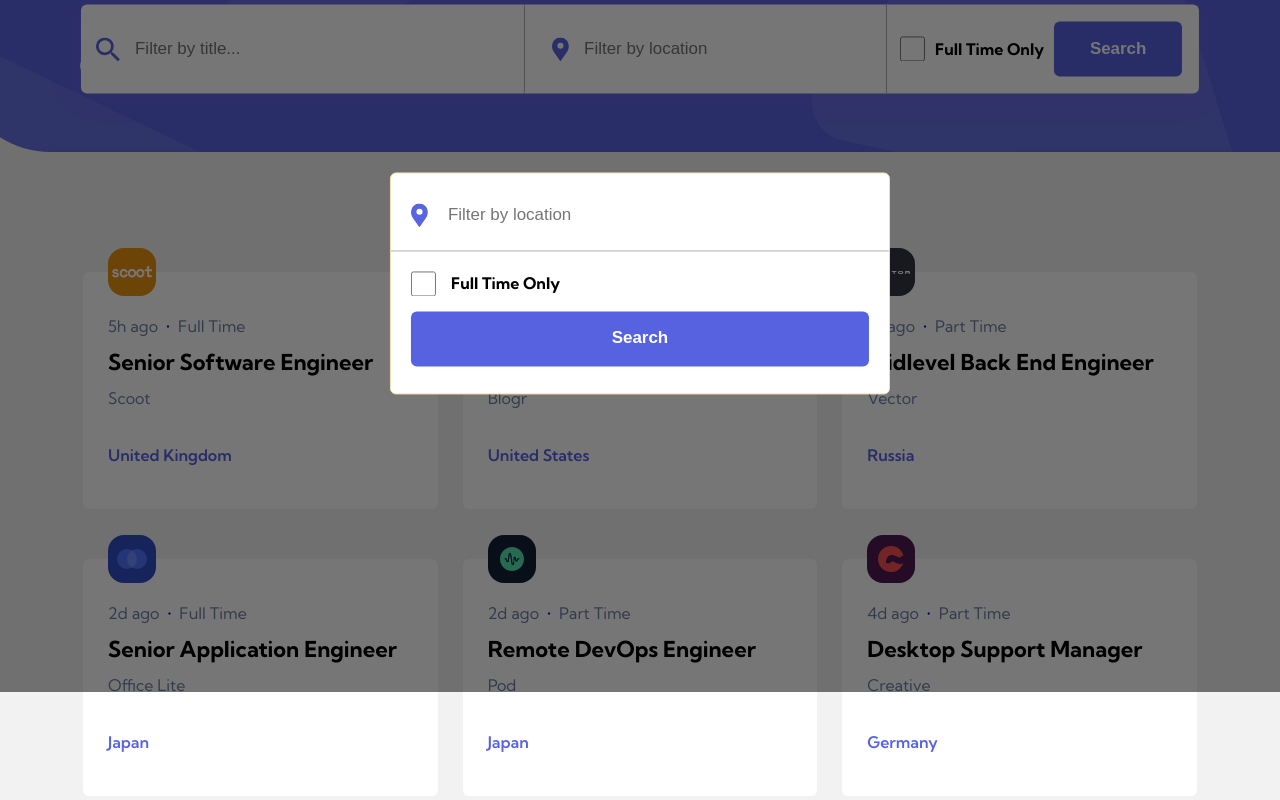
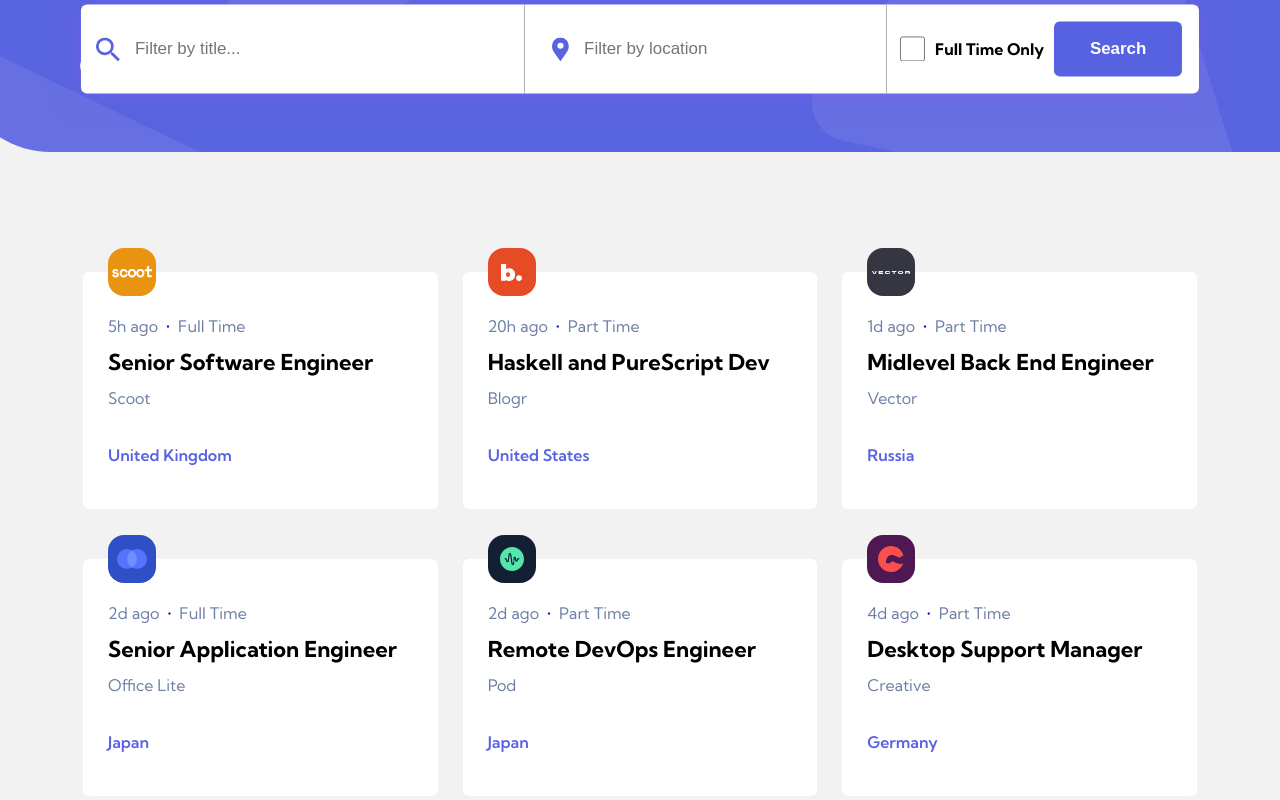
Before and after one commit to Arthursouzafut22/devjobs-app, a React (Vite) app: page / in a window 1280 px wide. Shown: the top 800 px of the page. Built offline with nearby package versions, Linux system fonts and the light colour scheme.

Commit message:
Finishing modal

```diff
--- a/src/Components/ModalMobile/ModalMobile.tsx
+++ b/src/Components/ModalMobile/ModalMobile.tsx
@@ -2,7 +2,9 @@
 import { AuthJobs } from "../../Context/ContextThemeColor";
 import { AuthFilterJobs } from "../../Context/ContextFilterJobs";
 import SvgLocation from "../../assets/imagens/icon-location.svg";
+import { FaWindowClose } from "react-icons/fa";
 import { UseMedia } from "../../Hooks/UseMedia";
+import { useEffect } from "react";
 
 type ModalProps = {
   activeModal: boolean;
@@ -15,12 +17,30 @@
   const { handleCheckboxChange, inputByLocation, checkTime, filterJobs } =
     AuthFilterJobs();
 
+  // Efeito no body se activeModal tiver ativo ou não...
+  useEffect(() => {
+    const bodyStyle = window.document.body;
+
+    if (activeModal) {
+      bodyStyle.style.overflow = "hidden";
+    }
+    if (!activeModal) {
+      bodyStyle.style.overflow = "initial";
+    }
+
+    return () => {
+      bodyStyle.style.overflow = "initial";
+    };
+  }, [activeModal]);
+
   return (
     <>
       {" "}
       {activeModal && (
         <S.SectionWrapper onClick={() => setActiveModal(false)}>
-            <section style={{padding:"0px 60px"}}>
+          <div
+            style={{ width: "100%", maxWidth: "1120px", position: "relative" }}
+          >
             <S.ModalWrapper
               checkDark={checkDark}
               onClick={(e) => e.stopPropagation()}
@@ -60,7 +80,10 @@
                 </S.ModalButton>
               </S.DivModal>
             </S.ModalWrapper>
-          </section>
+            <S.ButtonClose onClick={() => setActiveModal(false)}>
+              <FaWindowClose style={{ color: " #5762e0", fontSize: "35px" }} />
+            </S.ButtonClose>
+          </div>
         </S.SectionWrapper>
       )}{" "}
     </>
--- a/src/Components/NavSearch/NavSearch.tsx
+++ b/src/Components/NavSearch/NavSearch.tsx
@@ -13,7 +13,7 @@
   const { mobile } = UseMedia("(max-width: 998px)");
   const refNav = useRef<HTMLDivElement | null>(null);
   const [searchBar, setSearchBar] = useState(false);
-  const [activeModal, setActiveModal] = useState(true);
+  const [activeModal, setActiveModal] = useState(false);
   const {
     filterJobs,
     inputByTitlle,
--- a/src/Components/NavSearch/Style.ts
+++ b/src/Components/NavSearch/Style.ts
@@ -144,52 +144,46 @@
 `;
 
 //Modal....
-
 type PropsModal = {
   columm?: boolean;
   checkDark: boolean | null;
   border?: boolean;
 };
 
-export const SectionWrapper = styled.section`
+export const SectionWrapper = styled.div`
   position: fixed;
+  top: -127%;
+  left: 50%;
+  width: 100vw;
   height: 100vh;
-  top: -126%;
-  left: 50%;
-  transform: translateX(-50%);
-  width: 100vw;
+  display: flex;
+  align-items: center;
+  justify-content: center;
   background-color: rgba(0, 0, 0, 0.538);
   z-index: 400;
   box-sizing: border-box;
-  overflow: hidden;
+  transform: translate(-50%, 0%);
+  padding: 1.5rem;
 `;
 
 export const ModalWrapper = styled.section<{ checkDark: boolean | null }>`
-  position: absolute;
-  transform: translateY(-50%);
-  transform: translateX(-50%);
-  left: 50%;
-  right: 50%;
-  top: 35%;
-  overflow-x: hidden;
-  max-width: 500px;
-  height: 222px;
-  width: 100%;
+  position: relative;
+  max-width: 100%;
   background-color: ${(props) => (props.checkDark ? "#19212E" : "#ffffff")};
   border-radius: 0.375rem;
   display: flex;
   flex-direction: column;
-  justify-content: center;
-  border: 1px solid wheat;
+  padding: 0.63rem;
+  box-sizing: border-box;
   z-index: 500;
 `;
 
 export const DivModal = styled.div<PropsModal>`
   display: flex;
-  align-items: ${(props) => (props.columm ? "start" : "center")};
-  flex-direction: ${(props) => props.columm && "column"};
-  gap: 15px;
-  padding: 20px;
+  align-items: ${(props) => (props.columm ? "flex-start" : "center")};
+  flex-direction: ${(props) => (props.columm ? "column" : "row")};
+  gap: 0.94rem;
+  padding: 1.25rem;
   border-top: ${(props) => props.border && "1px solid"};
   border-color: ${(props) => (props.checkDark ? "#323843" : "#acafb4")};
 
@@ -217,3 +211,26 @@
 export const ModalButton = styled(WebButton)<{ width: boolean }>`
   max-width: 100%;
 `;
+
+export const ButtonClose = styled.button`
+  font-size: 1.88rem;
+  display: flex;
+  align-items: center;
+  justify-content: center;
+  border: none;
+  background-color: white;
+  color: white;
+  border-radius: 0.375rem;
+  background-color: transparent;
+  position: absolute;
+  top: 0;
+  right: 0;
+  z-index: 999;
+  transition: 0.3s;
+  cursor: pointer;
+  padding: 1.25rem 1.75rem 0 0;
+
+  &:hover {
+    opacity: 0.8;
+  }
+`;
--- a/src/Context/ContextThemeColor.tsx
+++ b/src/Context/ContextThemeColor.tsx
@@ -30,6 +30,7 @@
     localStorage.setItem("theme", JSON.stringify(target.checked));
   };
 
+  // Salvar Tema no localStorage...
   useEffect(() => {
     const getTheme = localStorage.getItem("theme");
     setCheckDark(JSON.parse(getTheme ?? "false"));
@@ -41,9 +42,7 @@
 
     if (checkDark) {
       bodyBackground.style.background = "#121721";
-    }
-
-    if (!checkDark) {
+    } else if (!checkDark) {
       bodyBackground.style.background = "#F2F2F2";
     }
 
--- a/src/GlobalStyle.ts
+++ b/src/GlobalStyle.ts
@@ -9,10 +9,8 @@
 }
 
 body{
-
     font-family: "Kumbh Sans", sans-serif;
     background-color:#F2F2F2;
-    overflow: hidden;
 }
 
 a{
--- a/src/pages/JobsInfo/JobsInfo.tsx
+++ b/src/pages/JobsInfo/JobsInfo.tsx
@@ -18,6 +18,7 @@
     return temItem ? JSON.parse(temItem) : null;
   });
 
+  // Efeito para salvar dados no locasStorage...
   useEffect(() => {
     const findJobss = data?.find((i) => i.position === position);
     if (findJobss) {
```
Lines whose indentation alone changed are shown as unchanged.
